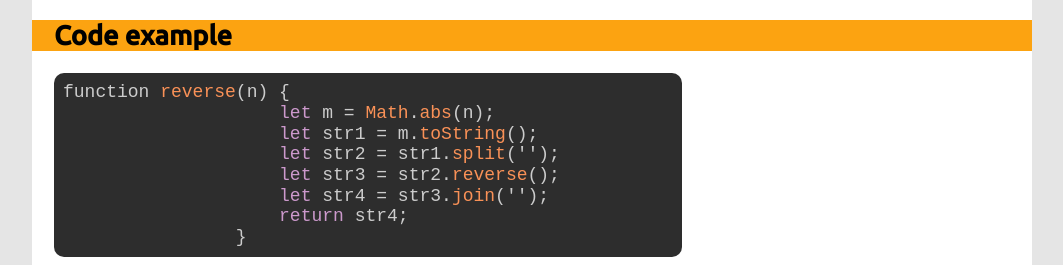
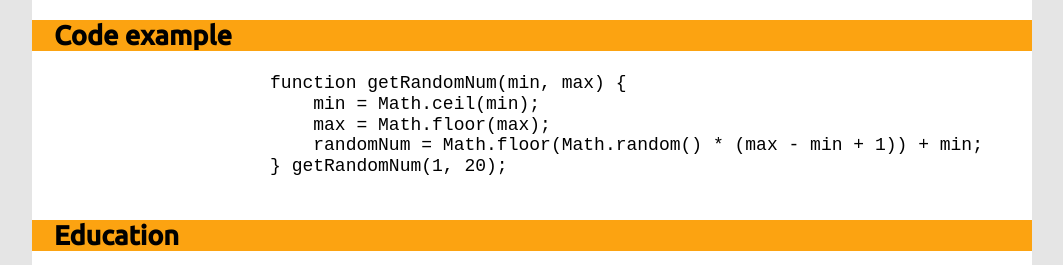
Before and after one commit to MarianStetskiy/rsschool-cv, a plain HTML site: page index.html in a window 1280 px wide. Shown: the part 971-1236 px from the top of the page, without its empty margins (108-1171 px from the left). Drawn offline with Linux system fonts and the light colour scheme; grey boxes are pictures that could not be loaded.

Commit message:
feat:a add fixes

```diff
--- a/index.html
+++ b/index.html
@@ -133,15 +133,13 @@
             </section>
             <section class="code-example" id="code-example">
                 <h2>Code example</h2>
-                <pre class="hljs"
-                    style="display: block; overflow-x: auto; background: rgb(45, 45, 45); color: rgb(204, 204, 204); padding: 0.5em;">function <span class="hljs-built_in" style="color: rgb(249, 145, 87);">reverse</span>(n) {
-                    <span class="hljs-keyword" style="color: rgb(204, 153, 204);">let</span> m = <span class="hljs-type" style="color: rgb(249, 145, 87);">Math</span>.<span class="hljs-built_in" style="color: rgb(249, 145, 87);">abs</span>(n);
-                    <span class="hljs-keyword" style="color: rgb(204, 153, 204);">let</span> str1 = m.<span class="hljs-built_in" style="color: rgb(249, 145, 87);">toString</span>();
-                    <span class="hljs-keyword" style="color: rgb(204, 153, 204);">let</span> str2 = str1.<span class="hljs-built_in" style="color: rgb(249, 145, 87);">split</span>('');
-                    <span class="hljs-keyword" style="color: rgb(204, 153, 204);">let</span> str3 = str2.<span class="hljs-built_in" style="color: rgb(249, 145, 87);">reverse</span>();
-                    <span class="hljs-keyword" style="color: rgb(204, 153, 204);">let</span> str4 = str3.<span class="hljs-built_in" style="color: rgb(249, 145, 87);">join</span>('');
-                    <span class="hljs-keyword" style="color: rgb(204, 153, 204);">return</span> str4;
-                }</pre>
+                <pre>
+                    function getRandomNum(min, max) {
+                        min = Math.ceil(min);
+                        max = Math.floor(max);
+                        randomNum = Math.floor(Math.random() * (max - min + 1)) + min;
+                    } getRandomNum(1, 20);
+                </pre>
             </section>
             <section class="education" id="education">
                 <h2>Education</h2>
```
